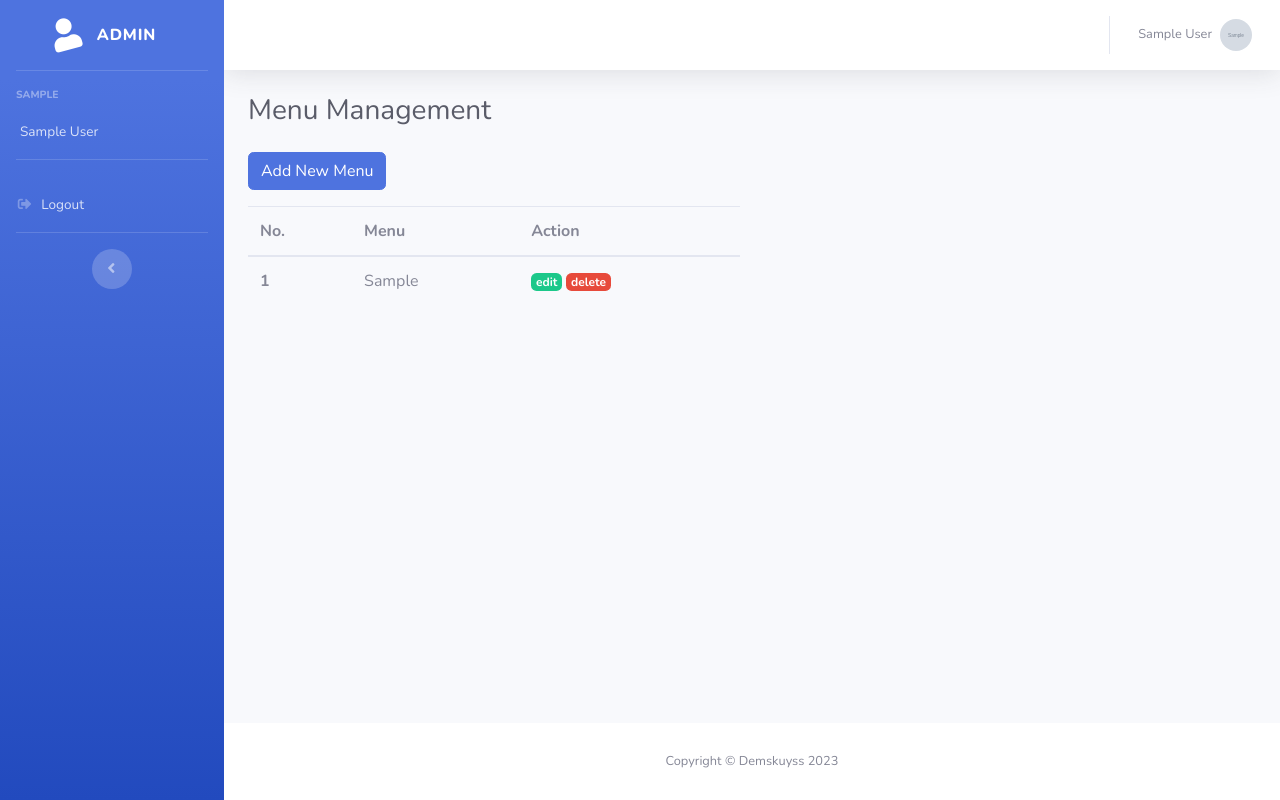
After one commit to demarnaposo/ci3-login, a CodeIgniter app: page /codeigniter/menu in a window 1280 px wide. The commit adds this page. Run offline with CodeIgniter, Linux system fonts and the light colour scheme; the visitor is signed in with stand-in values (Sample User, id 1); tables that the repository leaves empty or names only in its code hold one stand-in row (values such as "Sample post"); grey boxes marked "Sample" are stand-in pictures.

Commit message:
Tambah fungsi penambahan menu dan submenu

```diff
--- a/application/config/autoload.php
+++ b/application/config/autoload.php
@@ -58,7 +58,7 @@ $autoload['packages'] = array();
 |
 |	$autoload['libraries'] = array('user_agent' => 'ua');
 */
-$autoload['libraries'] = array('email', 'session', 'database');
+$autoload['libraries'] = array('email', 'session', 'database', 'form_validation');
 
 /*
 | -------------------------------------------------------------------
--- a/application/controllers/Auth.php
+++ b/application/controllers/Auth.php
@@ -60,7 +60,7 @@ class Auth extends CI_Controller {
                 }else{
 
 
-                    $this->session->set_flashdata('message', '<div class="alert alert-danger" role="alert">Wrong password!
+                    $this->session->set_flashdata('message', '<div class="alert alert-danger" role="alert">Wrong email or password!
                     </div>');
                       redirect('auth');
                 }
--- /dev/null
+++ b/application/controllers/Menu.php
@@ -0,0 +1,64 @@
+<?php
+defined('BASEPATH') OR exit('No direct script access allowed');
+
+class Menu extends CI_Controller {
+
+    public function index() {
+        $data['title'] = 'Menu Management';
+
+        // jika user login success
+        $data['user'] = $this->db->get_where('user', ['email' => $this->session->userdata('email')])->row_array();
+
+
+        $data['menu'] = $this->db->get('user_menu')->result_array();
+
+
+        $this->form_validation->set_rules('menu', 'Menu', 'required');
+
+        if($this->form_validation->run() == false ) {
+
+            // menampilkan view
+            $this->load->view('templates/header', $data);
+            $this->load->view('templates/sidebar', $data);
+            $this->load->view('templates/topbar', $data);
+            $this->load->view('menu/index', $data);
+            $this->load->view('templates/footer');
+        }else {
+            $this->db->insert('user_menu', [
+                'menu' => $this->input->post('menu')
+            ]);
+            $this->session->set_flashdata('message', '<div class="alert alert-success" role="alert">Menu Added!
+                    </div>');
+                      redirect('menu');
+        }
+
+        }
+
+        public function submenu() {
+
+            $data['title'] = 'Submenu Management';
+
+        // jika user login success
+        $data['user'] = $this->db->get_where('user', ['email' => $this->session->userdata('email')])->row_array();
+
+        $this->load->model('Menu_model', 'menu');
+
+
+        $data['subMenu'] = $this->menu->getSubMenu();
+        $data['menu'] = $this->db->get('user_menu')->result_array();
+
+         // menampilkan view
+         $this->load->view('templates/header', $data);
+         $this->load->view('templates/sidebar', $data);
+         $this->load->view('templates/topbar', $data);
+         $this->load->view('menu/submenu', $data);
+         $this->load->view('templates/footer');
+
+        }
+
+
+
+
+
+
+}
--- /dev/null
+++ b/application/views/menu/index.php
@@ -0,0 +1,80 @@
+ <!-- Begin Page Content -->
+ <div class="container-fluid">
+
+     <!-- Page Heading -->
+     <h1 class="h3 mb-4 text-gray-800"><?php echo $title ?></h1>
+
+     <div class="row">
+
+
+     <div class="col-lg-6">
+
+     <?php echo form_error('menu', '<div class="alert alert-danger" role="alert">', '</div>') ?>
+
+     <?php echo $this->session->flashdata('message'); ?>
+
+    <a href="" class="btn btn-primary mb-3" data-toggle="modal" data-target="#exampleModal">Add New Menu</a>
+
+     <table class="table table-hover">
+  <thead>
+    <tr>
+      <th scope="col">No.</th>
+      <th scope="col">Menu</th>
+      <th scope="col">Action</th>
+    </tr>
+  </thead>
+  <tbody>
+    <?php $i = 1 ; ?>
+    <?php foreach ($menu as $m) : ?>
+    <tr>
+      <th scope="row"><?= $i ?></th>
+      <td><?= $m['menu']; ?></td>
+      <td>
+        <a href="" class="badge badge-success">edit</a>
+        <a href="" class="badge badge-danger">delete</a>
+      </td>
+    </tr>
+    <?php $i++ ?>
+    <?php endforeach; ?>
+  </tbody>
+</table>
+     </div>
+     </div>
+
+
+
+
+ </div>
+ <!-- /.container-fluid -->
+
+ </div>
+ <!-- End of Main Content -->
+
+
+ <!-- Modal -->
+
+
+<!-- Modal -->
+<div class="modal fade" id="exampleModal" tabindex="-1" role="dialog" aria-labelledby="exampleModalLabel" aria-hidden="true">
+  <div class="modal-dialog" role="document">
+    <div class="modal-content">
+      <div class="modal-header">
+        <h5 class="modal-title" id="exampleModalLabel">Add Menu</h5>
+        <button type="button" class="close" data-dismiss="modal" aria-label="Close">
+          <span aria-hidden="true">&times;</span>
+        </button>
+      </div>
+      <form action="<?php echo base_url('menu'); ?>" method="post">
+      <div class="modal-body">
+      <div class="form-group">
+    <input type="text" class="form-control" id="menu" name="menu" placeholder="Input menu">
+  </div>
+      </div>
+      <div class="modal-footer">
+        <button type="button" class="btn btn-secondary" data-dismiss="modal">Close</button>
+        <button type="submit" class="btn btn-primary">Add</button>
+      </div>
+      </form>
+    </div>
+  </div>
+</div>
--- a/application/views/templates/footer.php
+++ b/application/views/templates/footer.php
@@ -2,7 +2,7 @@
    <footer class="sticky-footer bg-white">
                 <div class="container my-auto">
                     <div class="copyright text-center my-auto">
-                        <span>Copyright &copy; Your Website 2020</span>
+                        <span>Copyright &copy; Demskuyss 2023</span>
                     </div>
                 </div>
             </footer>
--- a/application/views/templates/sidebar.php
+++ b/application/views/templates/sidebar.php
@@ -52,6 +52,15 @@ $queryMenu = "SELECT `user_menu`.`id`, `menu`
 
 <?php foreach ($subMenu as $sm) : ?>
 
+    <?php if ($title == $sm['title']) : ?>
+        <li class="nav-item active">
+
+        <?php else : ?>
+            <li class="nav-item">
+
+
+            <?php endif; ?>
+
     <!-- Nav Item - Dashboard -->
 <li class="nav-item">
     <a class="nav-link" href="<?php echo base_url($sm['url']); ?>">
```
Also changed, not shown: application/models/Menu_model.php (added, +17 -0 lines), application/views/menu/submenu.php (added, +106 -0 lines).
